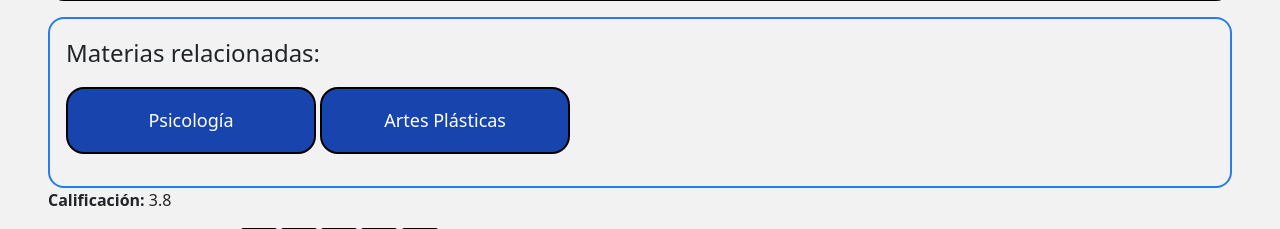
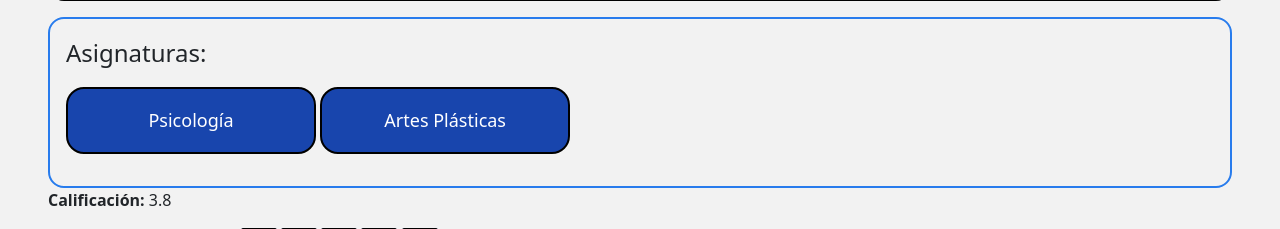
Before and after one commit to Conecta-EAFIT/Conecta_EAFIT, a Django app: a page that uses profesor/templates/plantillaProfesor.html in a window 1280 px wide. Shown: the part 523-752 px from the top of the page. Run offline with Django 4.2, Linux system fonts and the light colour scheme; a user stored in the database is signed in; data comes from the database, SQL or seed files in the repository.

Commit message:
Checkout

```diff
--- a/profesor/templates/plantillaProfesor.html
+++ b/profesor/templates/plantillaProfesor.html
@@ -149,7 +149,7 @@
     </div>
 
     <div class="contenedor-profesor">
-        <p class="title-cont-carreras">Materias relacionadas: </p>
+        <p class="title-cont-carreras">Asignaturas: </p>
         {% for career in profesor.carreers.all %}
         <p class="carrera">
             {{ career }}
```
